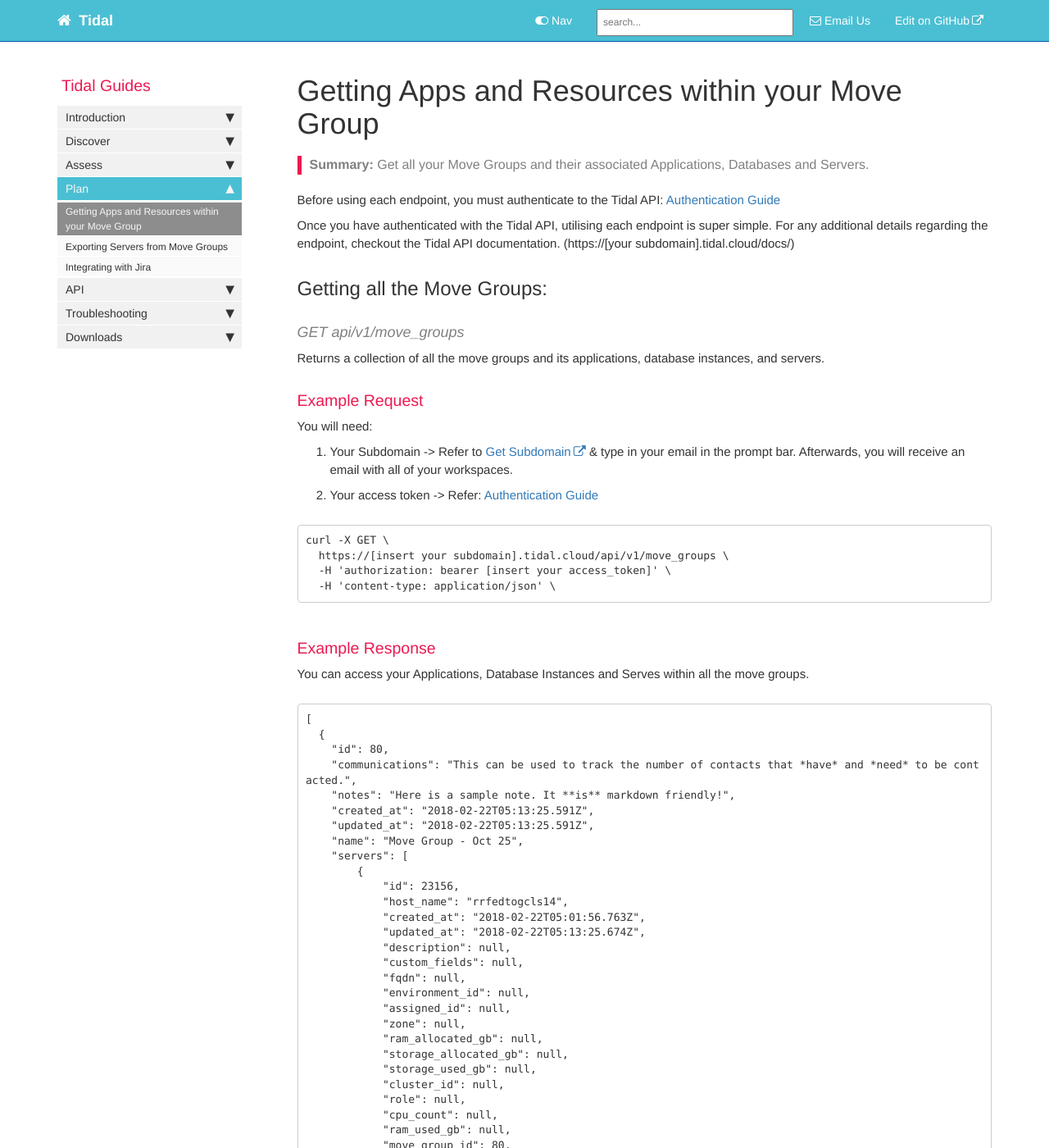
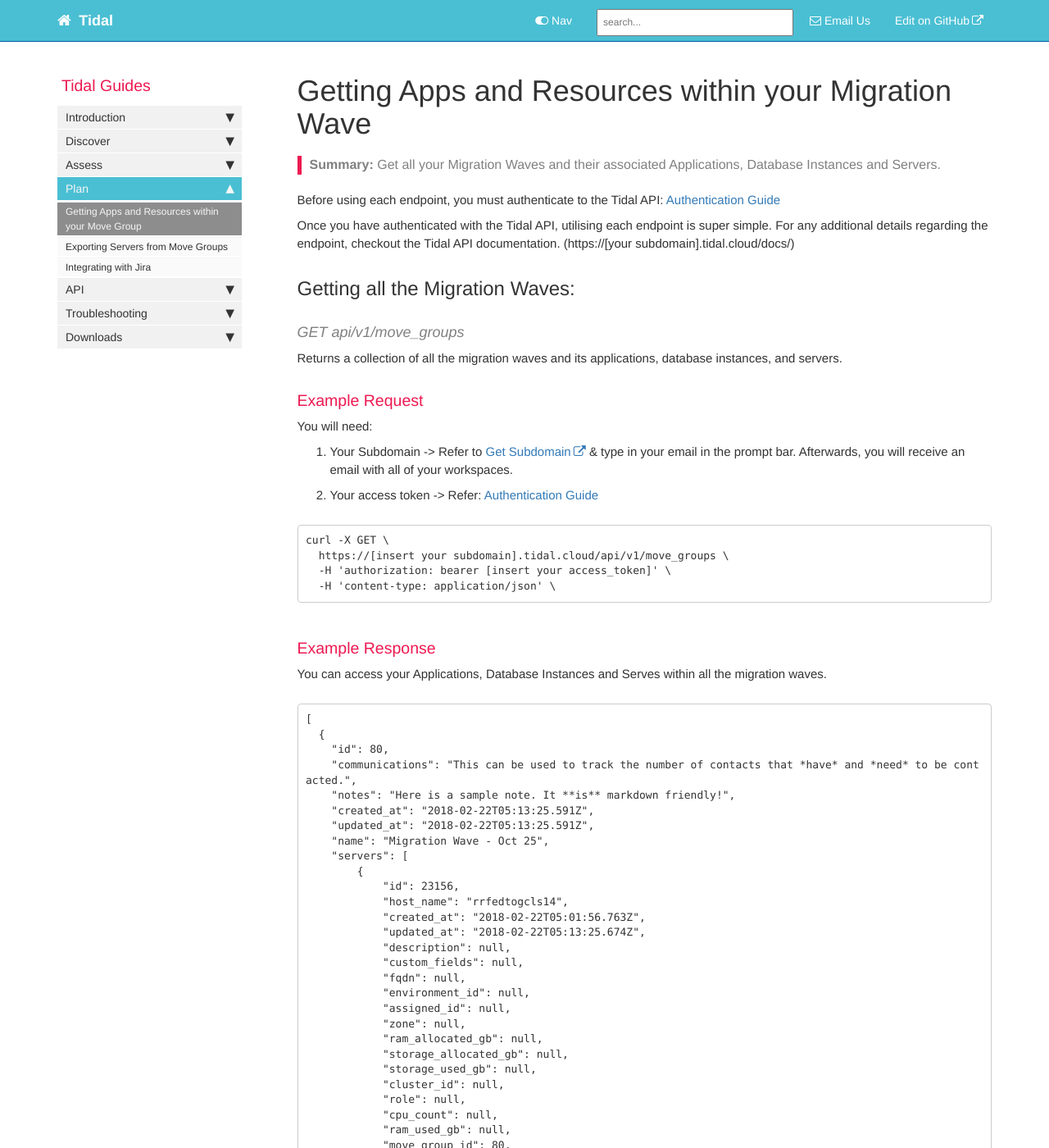
Before and after one commit to tidalmigrations/tidalmigrations.github.io, a Jekyll site: the page built from pages/api/get_several.md, in a window 1280 px wide and 1400 px high. Shown: the whole window at 82% size. Built offline with Jekyll 4.4.1, drawn with Linux system fonts in a browser that asks for light colours; nearby versions of some CDN libraries; comment, search, counter and statistics services are not loaded; some of the changed text lies outside the part shown.

Commit message:
chore: updated 'move group' nomenclature to 'migration wave' in 'get several' guide

````diff
--- a/pages/api/get_several.md
+++ b/pages/api/get_several.md
@@ -1,9 +1,9 @@
 ---
 toc: false
-title: Getting Apps and Resources within your Move Group
-keywords: databases, server, apps, movegroups
+title: Getting Apps and Resources within your Migration Wave
+keywords: databases, server, apps, migration, wave
 last_updated: Feb 22, 2018
-summary: "Get all your Move Groups and their associated Applications, Databases and Servers."
+summary: "Get all your Migration Waves and their associated Applications, Database Instances and Servers."
 sidebar: main_sidebar
 redirect_from: getallmovegroups.html
 permalink: get-all-move-groups.html
@@ -16,10 +16,10 @@ Once you have authenticated with the Tidal API, utilising each endpoint is super
 For any additional details regarding the endpoint, checkout the Tidal API documentation.
 (https://[your subdomain].tidal.cloud/docs/)
 
-## Getting all the Move Groups:
+## Getting all the Migration Waves:
 #### GET api/v1/move_groups {#getallmg}
 
-Returns a collection of all the move groups and its applications, database instances, and servers.
+Returns a collection of all the migration waves and its applications, database instances, and servers.
 
 ### Example Request
 
@@ -36,7 +36,7 @@ curl -X GET \
 ```
 ### Example Response
 
-You can access your Applications, Database Instances and Serves within all the move groups.
+You can access your Applications, Database Instances and Serves within all the migration waves.
 
 ```
 [
@@ -46,7 +46,7 @@ You can access your Applications, Database Instances and Serves within all the m
     "notes": "Here is a sample note. It **is** markdown friendly!",
     "created_at": "2018-02-22T05:13:25.591Z",
     "updated_at": "2018-02-22T05:13:25.591Z",
-    "name": "Move Group - Oct 25",
+    "name": "Migration Wave - Oct 25",
     "servers": [
         {
             "id": 23156,
@@ -129,7 +129,7 @@ You can access your Applications, Database Instances and Serves within all the m
         "notes": "Here is a sample note. It **is** markdown friendly!",
         "created_at": "2018-02-22T05:13:26.356Z",
         "updated_at": "2018-02-22T05:13:26.356Z",
-        "name": "Move Group - Nov 25",
+        "name": "Migration Wave - Nov 25",
         "servers": [
             {
                 "id": 23238,
@@ -193,11 +193,11 @@ You can access your Applications, Database Instances and Serves within all the m
 ]
 
 ```
-## Getting a *specific* Move Group:
+## Getting a *specific* Migration Wave:
 
 #### GET api/v1/move_groups/[id]
 
-Returns the selected move group and its applications, database instances, and servers.
+Returns the selected migration wave and its applications, database instances, and servers.
 
 ### Example Request
 
@@ -205,7 +205,7 @@ You will need:
 
 1. Your subdomain -> Refer: [Get Subdomain](https://get.tidal.cloud/workspaces) & type in your email in the prompt bar. Afterwards, you will receive an email with all of your workspaces.
 2. Your access token -> Refer: [Authentication Guide](index.html).
-3. Your Move Group ID -> Refer to the [above request](#getallmg) to get your move group id.
+3. Your Migration Wave ID -> Refer to the [above request](#getallmg) to get your migration wave id.
 
 ```
 curl -X GET \
@@ -216,7 +216,7 @@ curl -X GET \
 
 ### Example Response
 
-You can access your Applications, Database Instances and Serves within the selected move group.
+You can access your Applications, Database Instances and Serves within the selected migration wave.
 
 ```
 
@@ -226,7 +226,7 @@ You can access your Applications, Database Instances and Serves within the selec
     "notes": "Here is a sample note. It **is** markdown friendly!",
     "created_at": "2018-02-22T05:13:25.591Z",
     "updated_at": "2018-02-22T05:13:25.591Z",
-    "name": "Move Group - Oct 25",
+    "name": "Migration Wave - Oct 25",
     "servers": [
         {
             "id": 23156,
````
